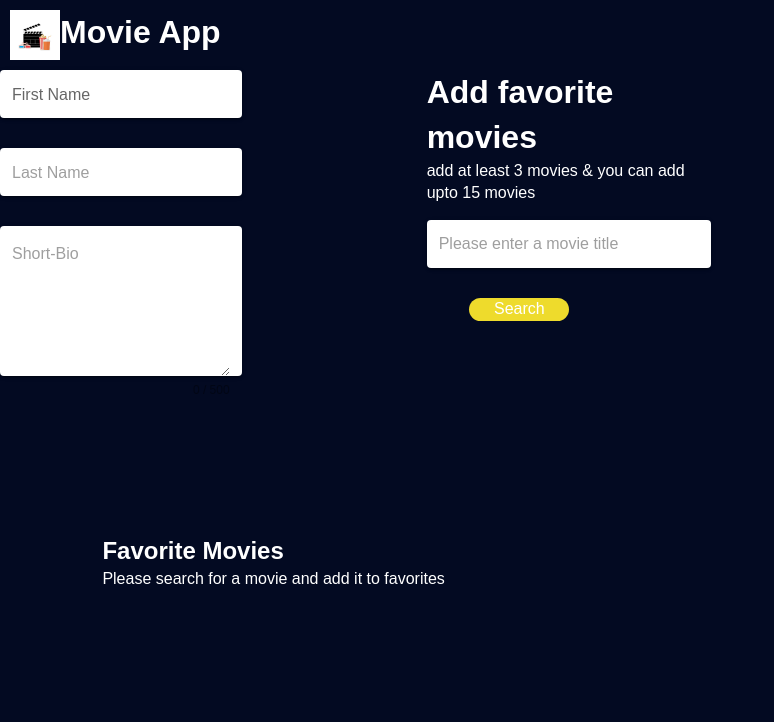
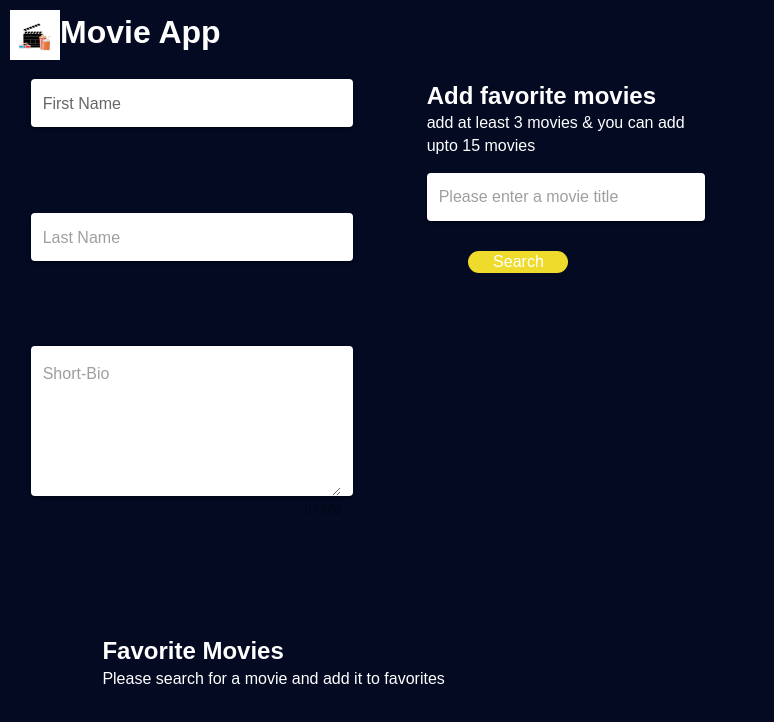
Before and after one commit to Meghanath91/movieapp, a Vue app: page / in a window 1280 px wide. Shown: the top 722 px of the page, without its empty margins (0-774 px from the left). Built offline with nearby package versions, Linux system fonts and the light colour scheme.

Commit message:
add design changes to page

```diff
--- a/src/components/DisplayMovie/DisplayMovie.vue
+++ b/src/components/DisplayMovie/DisplayMovie.vue
@@ -52,6 +52,8 @@ export default {
 
 <style scoped>
 .result-item-container {
+  color: cornsilk;
+  background-color: rgb(6, 6, 34);
   display: flex;
   border-radius: 25px;
 }
--- a/src/components/Form/ProfileForm.vue
+++ b/src/components/Form/ProfileForm.vue
@@ -1,6 +1,5 @@
 <template>
-  <v-form>
-    <v-container>
+  <v-form class="main-form">
     <v-row class="form">
       <v-text-field
         v-model="firstName"
@@ -31,7 +30,6 @@
         label="Short-Bio"
       ></v-textarea>
     </v-row>
-    </v-container>
   </v-form>
 </template>
 <script>
@@ -53,8 +51,13 @@ export default {
 .form {
   display: flex;
   flex-direction: column;
-  width: 60%;
-
-  /* align-content: center; */
+  /* width: 70%; */
+  /* padding: 5% 0 0 5%; */
+}
+.main-form {
+  padding: 5% 0 0 10%;
+  width: 80%;
+  display: flex;
+  align-content: center;
 }
 </style>
--- a/src/components/MovieContainer/MovieContainer.vue
+++ b/src/components/MovieContainer/MovieContainer.vue
@@ -41,6 +41,7 @@ p {
 }
 .movie-container {
   margin: 2%;
+
   background-color: #27293a;
   width: 95%;
   display: flex;
--- a/src/components/SearchMovie/SearchMovie.vue
+++ b/src/components/SearchMovie/SearchMovie.vue
@@ -1,7 +1,7 @@
 <template>
   <div class="search-display-container">
     <div class="search-container">
-      <h1>Add favorite movies</h1>
+      <h2>Add favorite movies</h2>
       <p>add at least 3 movies & you can add upto 15 movies</p>
       <form @submit="searchMovie">
         <v-text-field
@@ -59,6 +59,7 @@ export default {
 
 <style scoped>
 .search-container {
+  padding: 3% 2% 0 0;
   color: white;
   width: 100%;
 }
@@ -79,14 +80,16 @@ form {
   width: 100px;
 }
 .result-container {
-  margin: 1%;
+  background-color: rgb(6, 6, 34);
+  /* background-color: rgb(4, 4, 22); */
+  margin: 0 4% 2% 2%;
   padding: 3%;
   border-radius: 25px;
-  background-color: white;
+  /* background-color: white; */
   overflow-y: auto;
 }
 .scroll {
-  height: 400px;
+  height: 500px;
   overflow-y: auto;
   border-radius: 25px;
 }
```
Lines whose indentation alone changed are shown as unchanged.
